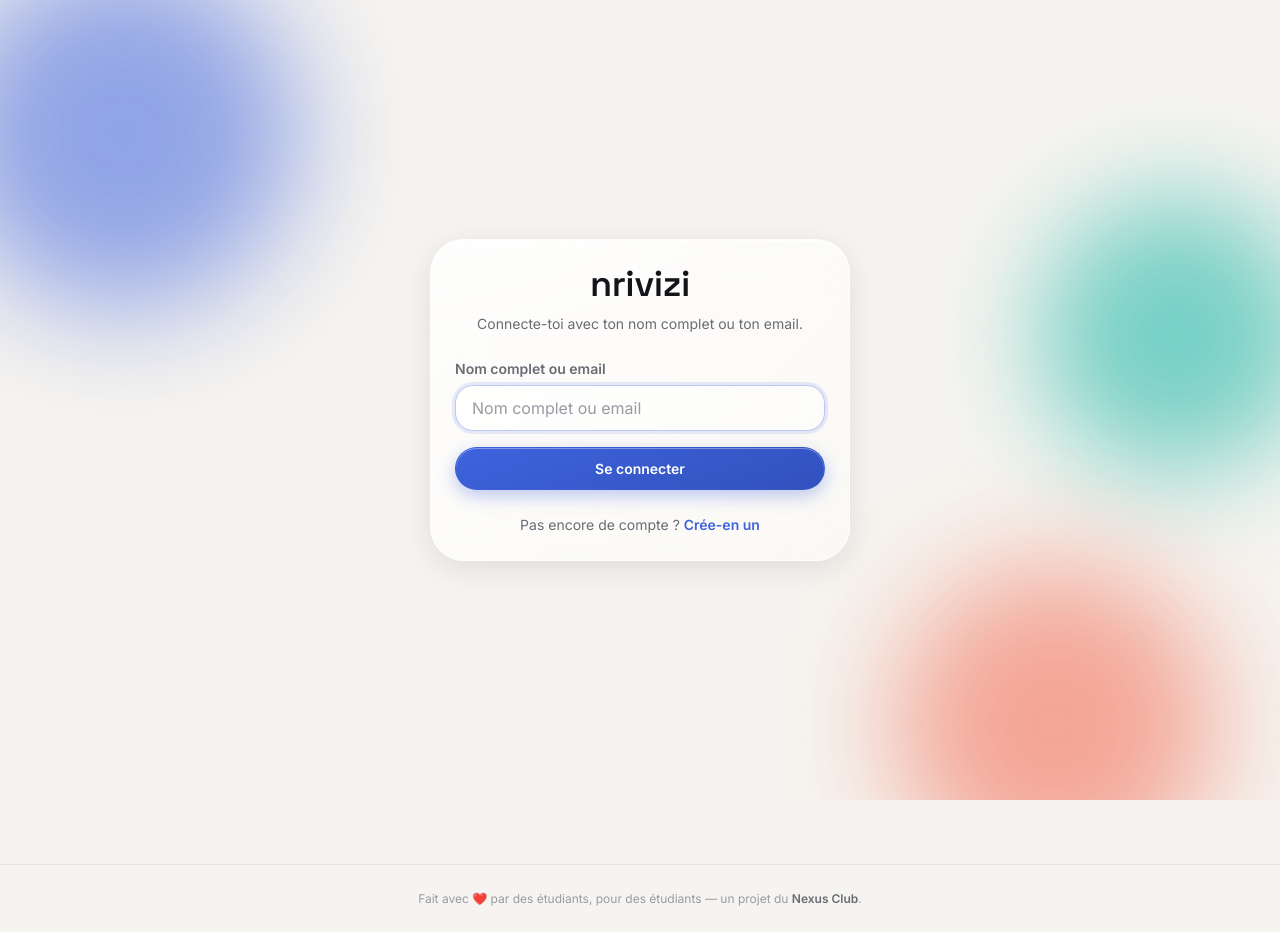
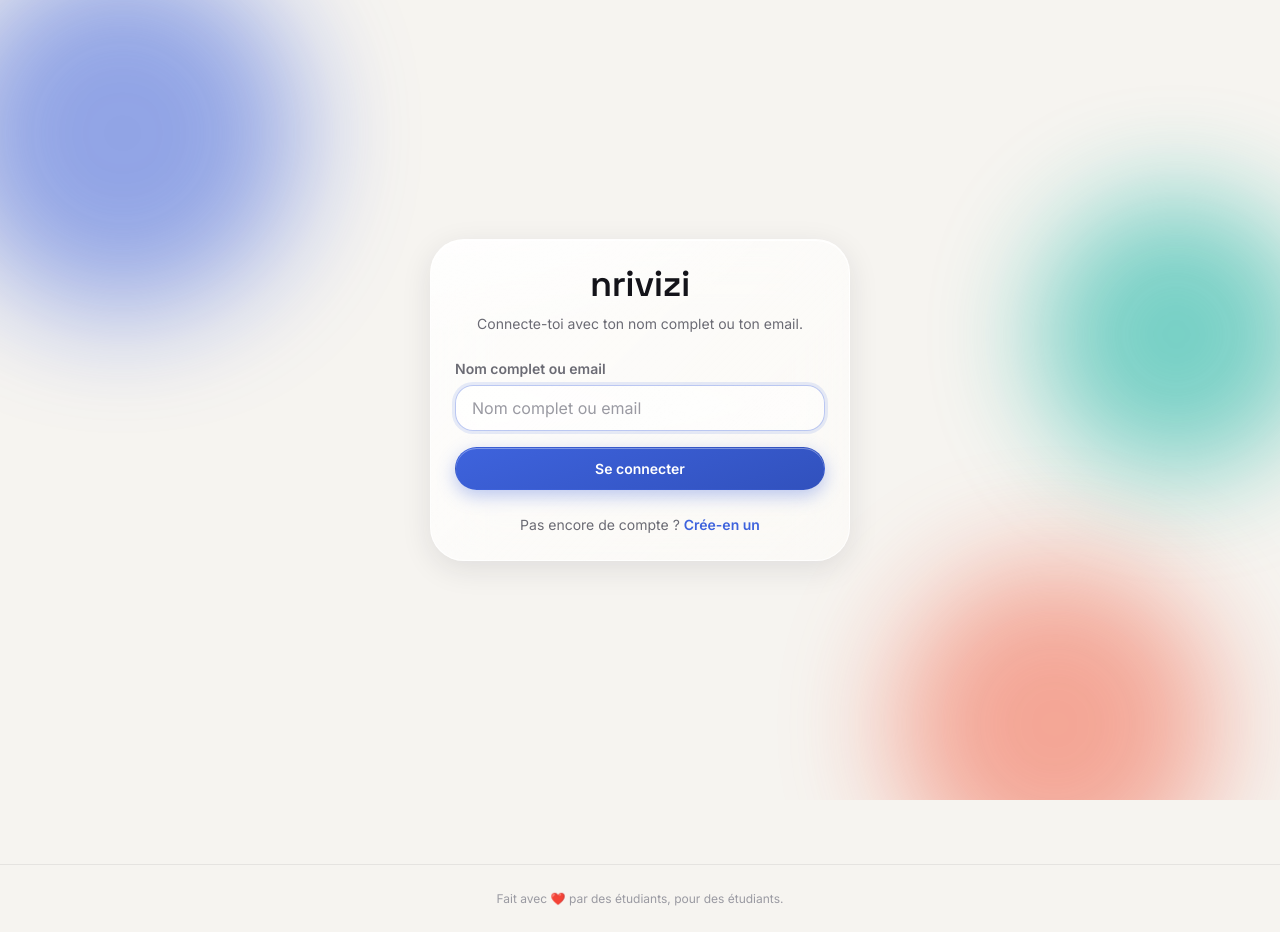
Before and after one commit to naderyb/nrivizi, a Next.js app: page /login in a window 1280 px wide. Built offline with nearby package versions, Linux system fonts and the light colour scheme.

Commit message:
fix: remove reference to Nexus Club from footer text

```diff
--- a/src/components/layout/footer.tsx
+++ b/src/components/layout/footer.tsx
@@ -4,8 +4,7 @@ export default function Footer() {
   return (
     <footer className={styles.footer}>
       <p className={styles.text}>
-        Fait avec ❤️ par des étudiants, pour des étudiants — un projet du{" "}
-        <strong>Nexus Club</strong>.
+        Fait avec ❤️ par des étudiants, pour des étudiants.
       </p>
     </footer>
   );
```
